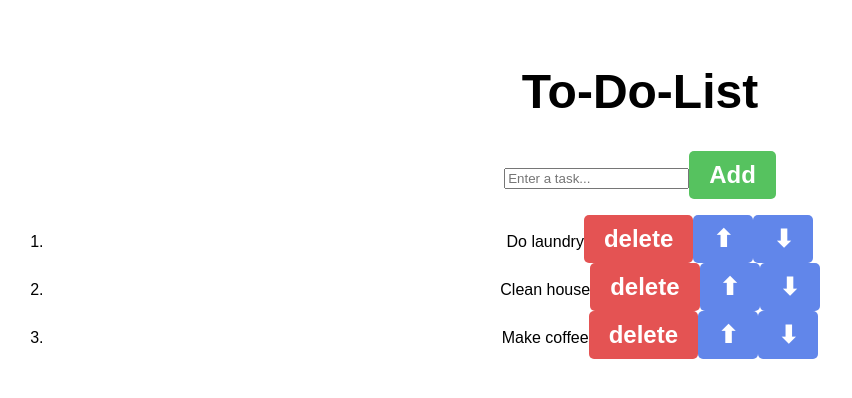
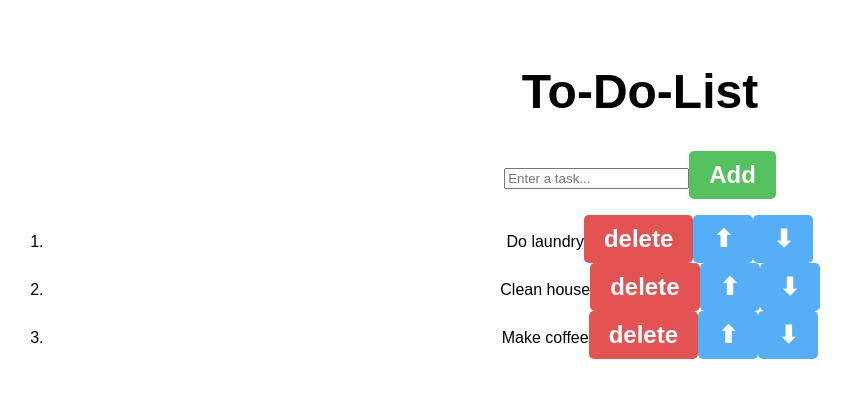
Before and after one commit to Effel0399/react-todolist, a React (Vite) app in the folder todolist-app/: page / in a window 1280 px wide. Shown: the top 398 px of the page, without its empty margins (0-852 px from the left). Built offline with nearby package versions, Linux system fonts and the light colour scheme.

Commit message:
adjusted color

```diff
--- a/todolist-app/src/index.css
+++ b/todolist-app/src/index.css
@@ -30,8 +30,8 @@ button{
   background-color: hsl(0, 73%, 51%);
 }
 .move-button{
-  background-color: hsl(224, 77%, 65%);
+  background-color: hsl(207, 90%, 65%);
 }
 .move-button:hover{
-  background-color: hsl(224, 77%, 55%);
+  background-color: hsl(207, 90%, 55%);
 }
```
